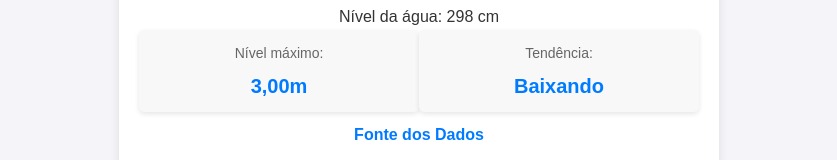
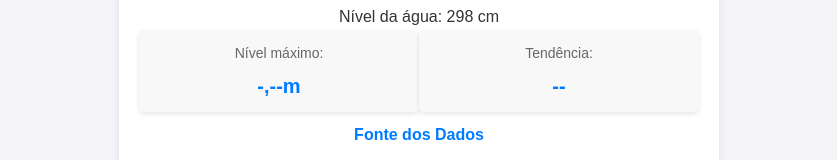
Before and after one commit to ssjoaootavio/niveldasaguaspelotas, a plain HTML site: page index.html in a window 1280 px wide. Shown: the part 360-520 px from the top of the page, without its empty margins (221-1058 px from the left). Drawn offline with Linux system fonts and the light colour scheme.

Commit message:
Update index.html

```diff
--- a/index.html
+++ b/index.html
@@ -17,11 +17,11 @@
         <div class="mini-card-container">
             <div class="mini-card">
                 <label>Nível máximo:</label>
-                <h3>3,00m</h3>
+                <h3>-,--m</h3>
             </div>
             <div class="mini-card">
                 <label>Tendência:</label>
-                <h3>Baixando</h3>
+                <h3>--</h3>
             </div>
         </div>
         <a href="https://thingspeak.com/channels/2541390" target="_blank">Fonte dos Dados</a>
```
